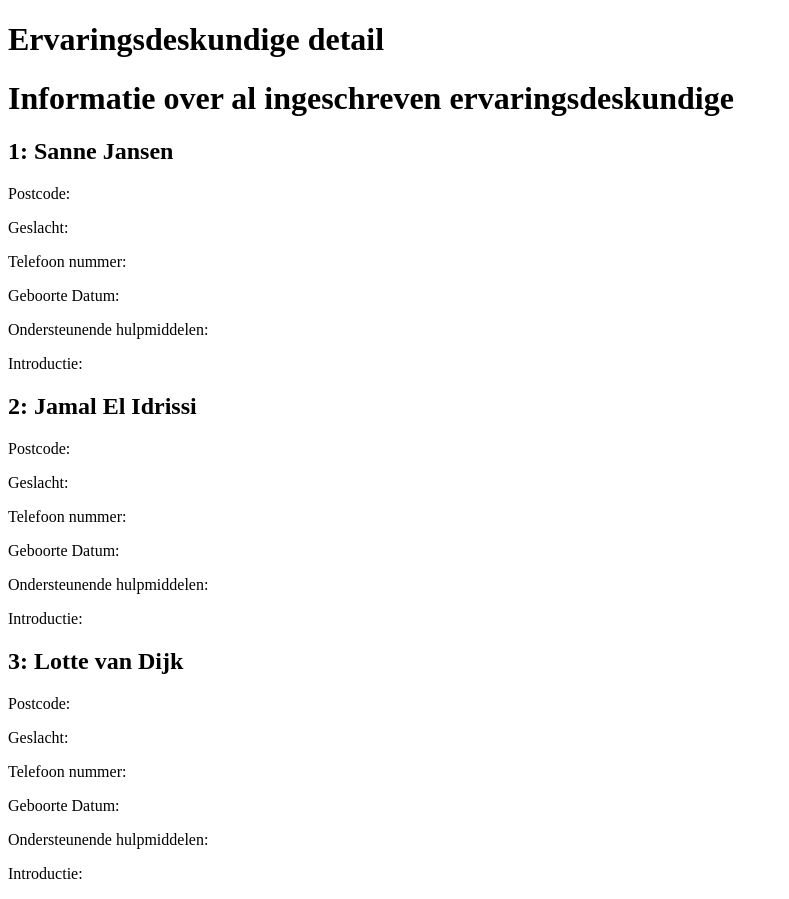
After one commit to Ebay2k/rubberducky-owasp, a Flask app: page /bhd-ev-detail.html in a window 1280 px wide. The commit adds this page. Shown: the whole page, without its empty margins (0-789 px from the left). Run offline with Flask 3, Linux system fonts and the light colour scheme; data comes from the database, SQL or seed files in the repository.

Commit message:
Pagina voor details van ervaringsdeskundige voor de beheerder

```diff
--- a/app.py
+++ b/app.py
@@ -6,6 +6,7 @@ from models.user import User
 from models.organization import Organization
 from models.study import Study
 from models.enrollment import Enrollment
+from models.profiles import Profiles
 
 app = Flask(__name__)
 
@@ -17,6 +18,7 @@ users = User(DB_PATH)
 organizations = Organization(DB_PATH)
 studies = Study(DB_PATH)
 enrollments = Enrollment(DB_PATH)
+profiles = Profiles(DB_PATH)
 
 """                                                     ### HOME PAGE ###                   """
 @app.route("/")
@@ -63,6 +65,11 @@ def bhd_org_detail():
     organization = organizations.get_organization()
     return render_template("/bhd-org-detail.html", organization=organization)
 
+@app.route("/bhd-ev-detail.html")
+def bhd_ev_detail():
+    profile = profiles.get_profile()
+    return render_template("/bhd-ev-detail.html", profile=profile)
+
 
 
 
--- /dev/null
+++ b/models/profiles.py
@@ -0,0 +1,13 @@
+from data.database import Database
+
+
+class Profiles:
+    def __init__(self, db_path: str):
+        self.db = Database(db_path)
+
+    def get_profile(self):
+        with self.db.connect() as con:
+            cur = con.cursor()
+            cur.execute("SELECT * FROM profiles")
+            con.commit()
+            return cur.fetchall()
--- /dev/null
+++ b/templates/bhd-ev-detail.html
@@ -0,0 +1,20 @@
+<!DOCTYPE html>
+<html lang="nl">
+<head>
+    <meta charset="UTF-8">
+    <title>Evaringsdeskundige detail</title>
+</head>
+<body>
+<h1>Ervaringsdeskundige detail</h1>
+    <h1>Informatie over al ingeschreven ervaringsdeskundige</h1>
+        {% for profile in profile %}
+            <h2>{{ profile.id }}: {{ profile.first_name }} {{ profile.last_name }}</h2>
+            <p>Postcode: </p>
+            <p>Geslacht: </p>
+            <p>Telefoon nummer: </p>
+            <p>Geboorte Datum: </p>
+            <p>Ondersteunende hulpmiddelen: </p>
+            <p>Introductie: </p>
+        {%endfor%}
+</body>
+</html>
--- a/templates/bhd-org-detail.html
+++ b/templates/bhd-org-detail.html
@@ -1,5 +1,5 @@
 <!DOCTYPE html>
-<html lang="en">
+<html lang="nl">
 <head>
     <meta charset="UTF-8">
     <title>Organisatie detail</title>
--- a/templates/dashboard-bhd.html
+++ b/templates/dashboard-bhd.html
@@ -6,9 +6,10 @@
 </head>
 <body>
 <center>
-<h1>Dashboard van de Organisatie</h1>
+<h1>Dashboard van de Beheerder</h1>
     <h1><a href="/">Home</a></h1>
     <h1><a href="bhd-org-detail.html">Organisatie details</a></h1>
+    <h1><a href="bhd-ev-detail.html">Ervaringsdeskundige details</a></h1>
 </center>
 <hr>
 <p1>Stukje tekst eronder.</p1>
```
